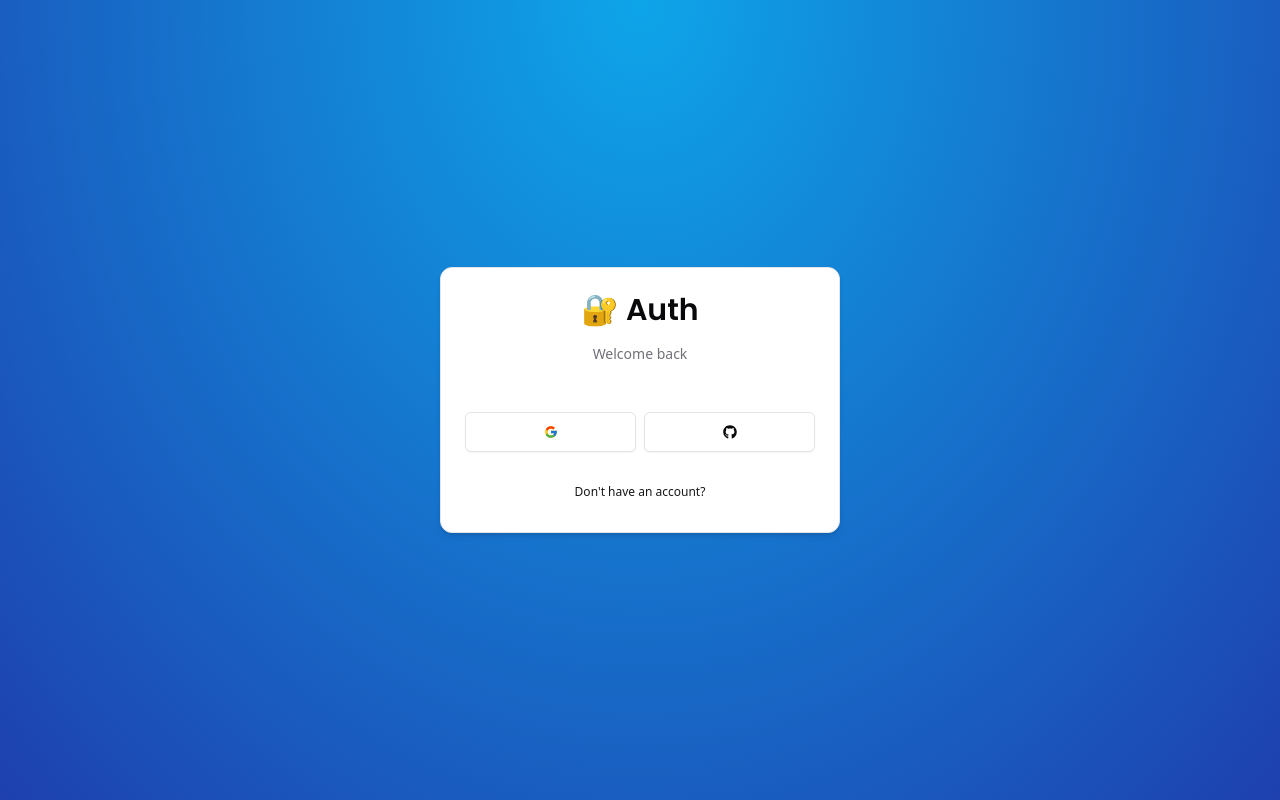
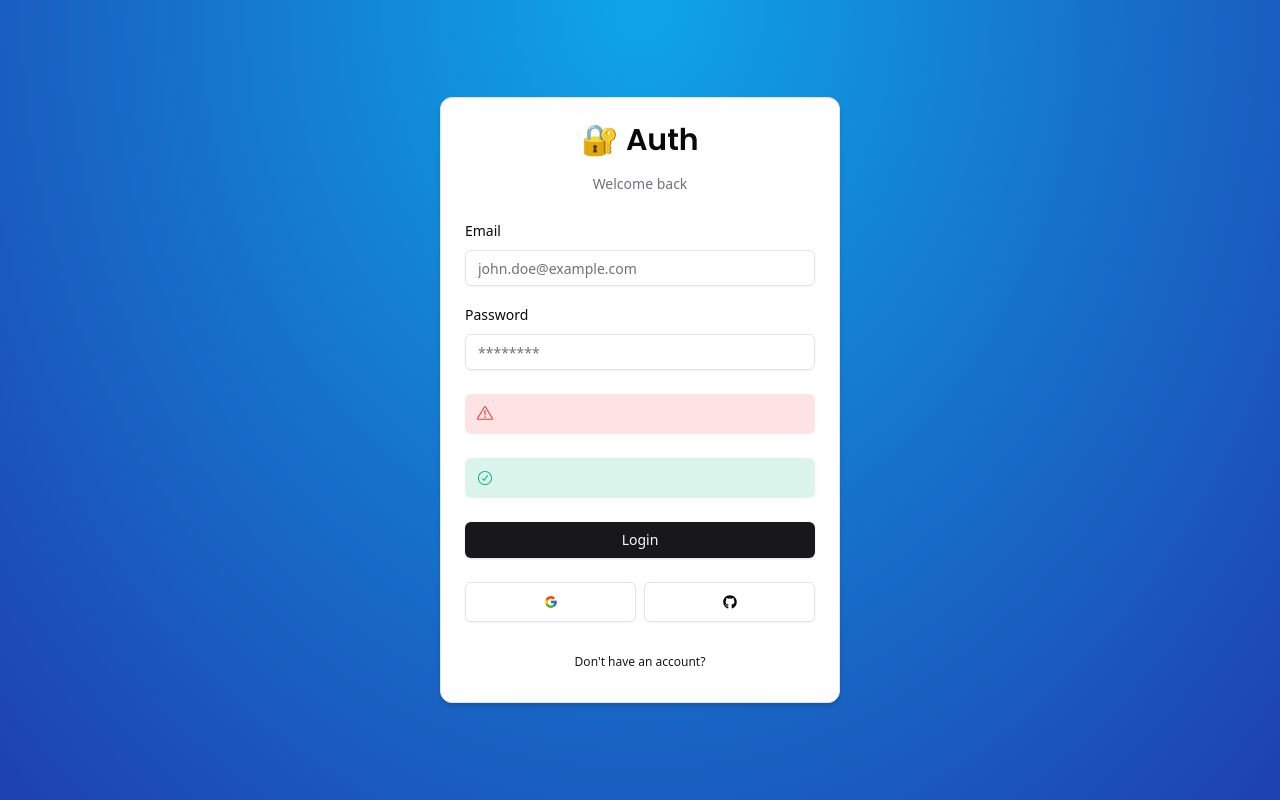
Before and after one commit to sdrpsps/next-auth-app-tutorial, a Next.js app: page /auth/login in a window 1280 px wide. Built offline with nearby package versions, Linux system fonts and the light colour scheme.

Commit message:
login form

```diff
--- a/components/auth/login-form.tsx
+++ b/components/auth/login-form.tsx
@@ -1,11 +1,66 @@
+"use client"
+
 import { CardWrapper } from "./card-wrapper"
+import { useForm } from "react-hook-form"
+import { zodResolver } from "@hookform/resolvers/zod"
+import { Form, FormControl, FormField, FormItem, FormLabel, FormMessage } from '@/components/ui/form'
+import { LoginSchema } from "@/schemas"
+import { z } from "zod"
+import { Input } from "../ui/input"
+import { Button } from "../ui/button"
+import { FormError } from "../form-error"
+import { FormSuccess } from "../form-success"
 
-export  function LoginForm() {
+export function LoginForm() {
+  const form = useForm<z.infer<typeof LoginSchema>>({
+    resolver: zodResolver(LoginSchema),
+    defaultValues: {
+      email: "",
+      password: "",
+    },
+  })
+
+  const onSubmit = (data: z.infer<typeof LoginSchema>) => {
+    console.log(data)
+  }
+
   return (
     <CardWrapper headerLabel="Welcome back" backButtonLabel="Don't have an account?" backButtonHref="/auth/register" showSocial>
-      <form action="">
-
-    </form>
+      <Form {...form}>
+        <form onSubmit={form.handleSubmit(onSubmit)} className="space-y-6">
+          <div className="space-y-4">
+            <FormField
+              control={form.control}
+              name="email"
+              render={({ field }) => (
+                <FormItem>
+                  <FormLabel>Email</FormLabel>
+                  <FormControl>
+                    <Input {...field} placeholder="john.doe@example.com" type="email" />
+                  </FormControl>
+                  <FormMessage />
+                </FormItem>
+              )}
+            />
+            <FormField
+              control={form.control}
+              name="password"
+              render={({ field }) => (
+                <FormItem>
+                  <FormLabel>Password</FormLabel>
+                  <FormControl>
+                    <Input {...field} placeholder="********" type="password" />
+                  </FormControl>
+                  <FormMessage />
+                </FormItem>
+              )}
+            />
+          </div>
+          <FormError message="" />
+          <FormSuccess message="" />
+          <Button type="submit" className="w-full">Login</Button>
+        </form>
+      </Form>
     </CardWrapper>
   )
 }
--- /dev/null
+++ b/components/form-error.tsx
@@ -0,0 +1,14 @@
+import { ExclamationTriangleIcon } from '@radix-ui/react-icons'
+
+interface FormErrorProps {
+  message?: string
+}
+
+export const FormError = ({ message }: FormErrorProps) => {
+  return (
+    <div className="bg-destructive/15 p-3 rounded-md flex items-center gap-x-2 text-sm text-destructive">
+      <ExclamationTriangleIcon className="w-4 h-4" />
+      <p>{message}</p>
+    </div>
+  )
+}
--- /dev/null
+++ b/components/form-success.tsx
@@ -0,0 +1,14 @@
+import { CheckCircledIcon } from '@radix-ui/react-icons'
+
+interface FormSuccessProps {
+  message?: string
+}
+
+export const FormSuccess = ({ message }: FormSuccessProps) => {
+  return (
+    <div className="bg-emerald-500/15 p-3 rounded-md flex items-center gap-x-2 text-sm text-emerald-500">
+      <CheckCircledIcon className="w-4 h-4" />
+      <p>{message}</p>
+    </div>
+  )
+}
--- /dev/null
+++ b/components/ui/form.tsx
@@ -0,0 +1,178 @@
+"use client"
+
+import * as React from "react"
+import * as LabelPrimitive from "@radix-ui/react-label"
+import { Slot } from "@radix-ui/react-slot"
+import {
+  Controller,
+  ControllerProps,
+  FieldPath,
+  FieldValues,
+  FormProvider,
+  useFormContext,
+} from "react-hook-form"
+
+import { cn } from "@/lib/utils"
+import { Label } from "@/components/ui/label"
+
+const Form = FormProvider
+
+type FormFieldContextValue<
+  TFieldValues extends FieldValues = FieldValues,
+  TName extends FieldPath<TFieldValues> = FieldPath<TFieldValues>
+> = {
+  name: TName
+}
+
+const FormFieldContext = React.createContext<FormFieldContextValue>(
+  {} as FormFieldContextValue
+)
+
+const FormField = <
+  TFieldValues extends FieldValues = FieldValues,
+  TName extends FieldPath<TFieldValues> = FieldPath<TFieldValues>
+>({
+  ...props
+}: ControllerProps<TFieldValues, TName>) => {
+  return (
+    <FormFieldContext.Provider value={{ name: props.name }}>
+      <Controller {...props} />
+    </FormFieldContext.Provider>
+  )
+}
+
+const useFormField = () => {
+  const fieldContext = React.useContext(FormFieldContext)
+  const itemContext = React.useContext(FormItemContext)
+  const { getFieldState, formState } = useFormContext()
+
+  const fieldState = getFieldState(fieldContext.name, formState)
+
+  if (!fieldContext) {
+    throw new Error("useFormField should be used within <FormField>")
+  }
+
+  const { id } = itemContext
+
+  return {
+    id,
+    name: fieldContext.name,
+    formItemId: `${id}-form-item`,
+    formDescriptionId: `${id}-form-item-description`,
+    formMessageId: `${id}-form-item-message`,
+    ...fieldState,
+  }
+}
+
+type FormItemContextValue = {
+  id: string
+}
+
+const FormItemContext = React.createContext<FormItemContextValue>(
+  {} as FormItemContextValue
+)
+
+const FormItem = React.forwardRef<
+  HTMLDivElement,
+  React.HTMLAttributes<HTMLDivElement>
+>(({ className, ...props }, ref) => {
+  const id = React.useId()
+
+  return (
+    <FormItemContext.Provider value={{ id }}>
+      <div ref={ref} className={cn("space-y-2", className)} {...props} />
+    </FormItemContext.Provider>
+  )
+})
+FormItem.displayName = "FormItem"
+
+const FormLabel = React.forwardRef<
+  React.ElementRef<typeof LabelPrimitive.Root>,
+  React.ComponentPropsWithoutRef<typeof LabelPrimitive.Root>
+>(({ className, ...props }, ref) => {
+  const { error, formItemId } = useFormField()
+
+  return (
+    <Label
+      ref={ref}
+      className={cn(error && "text-destructive", className)}
+      htmlFor={formItemId}
+      {...props}
+    />
+  )
+})
+FormLabel.displayName = "FormLabel"
+
+const FormControl = React.forwardRef<
+  React.ElementRef<typeof Slot>,
+  React.ComponentPropsWithoutRef<typeof Slot>
+>(({ ...props }, ref) => {
+  const { error, formItemId, formDescriptionId, formMessageId } = useFormField()
+
+  return (
+    <Slot
+      ref={ref}
+      id={formItemId}
+      aria-describedby={
+        !error
+          ? `${formDescriptionId}`
+          : `${formDescriptionId} ${formMessageId}`
+      }
+      aria-invalid={!!error}
+      {...props}
+    />
+  )
+})
+FormControl.displayName = "FormControl"
+
+const FormDescription = React.forwardRef<
+  HTMLParagraphElement,
+  React.HTMLAttributes<HTMLParagraphElement>
+>(({ className, ...props }, ref) => {
+  const { formDescriptionId } = useFormField()
+
+  return (
+    <p
+      ref={ref}
+      id={formDescriptionId}
+      className={cn("text-[0.8rem] text-muted-foreground", className)}
+      {...props}
+    />
+  )
+})
+FormDescription.displayName = "FormDescription"
+
+const FormMessage = React.forwardRef<
+  HTMLParagraphElement,
+  React.HTMLAttributes<HTMLParagraphElement>
+>(({ className, children, ...props }, ref) => {
+  const { error, formMessageId } = useFormField()
+  const body = error ? String(error?.message) : children
+
+  if (!body) {
+    return null
+  }
+
+  return (
+    <p
+      ref={ref}
+      id={formMessageId}
+      className={cn("text-[0.8rem] font-medium text-destructive", className)}
+      {...props}
+    >
+      {body}
+    </p>
+  )
+})
+FormMessage.displayName = "FormMessage"
+
+export {
+  useFormField,
+  Form,
+  FormItem,
+  FormLabel,
+  FormControl,
+  FormDescription,
+  FormMessage,
+  FormField,
+}
--- /dev/null
+++ b/components/ui/input.tsx
@@ -0,0 +1,25 @@
+import * as React from "react"
+
+import { cn } from "@/lib/utils"
+
+export interface InputProps
+  extends React.InputHTMLAttributes<HTMLInputElement> {}
+
+const Input = React.forwardRef<HTMLInputElement, InputProps>(
+  ({ className, type, ...props }, ref) => {
+    return (
+      <input
+        type={type}
+        className={cn(
+          "flex h-9 w-full rounded-md border border-input bg-transparent px-3 py-1 text-sm shadow-sm transition-colors file:border-0 file:bg-transparent file:text-sm file:font-medium file:text-foreground placeholder:text-muted-foreground focus-visible:outline-none focus-visible:ring-1 focus-visible:ring-ring disabled:cursor-not-allowed disabled:opacity-50",
+          className
+        )}
+        ref={ref}
+        {...props}
+      />
+    )
+  }
+)
+Input.displayName = "Input"
+
+export { Input }
--- /dev/null
+++ b/components/ui/label.tsx
@@ -0,0 +1,26 @@
+"use client"
+
+import * as React from "react"
+import * as LabelPrimitive from "@radix-ui/react-label"
+import { cva, type VariantProps } from "class-variance-authority"
+
+import { cn } from "@/lib/utils"
+
+const labelVariants = cva(
+  "text-sm font-medium leading-none peer-disabled:cursor-not-allowed peer-disabled:opacity-70"
+)
+
+const Label = React.forwardRef<
+  React.ElementRef<typeof LabelPrimitive.Root>,
+  React.ComponentPropsWithoutRef<typeof LabelPrimitive.Root> &
+    VariantProps<typeof labelVariants>
+>(({ className, ...props }, ref) => (
+  <LabelPrimitive.Root
+    ref={ref}
+    className={cn(labelVariants(), className)}
+    {...props}
+  />
+))
+Label.displayName = LabelPrimitive.Root.displayName
+
+export { Label }
--- a/package.json
+++ b/package.json
@@ -9,7 +9,9 @@
     "lint": "next lint"
   },
   "dependencies": {
+    "@hookform/resolvers": "^3.9.0",
     "@radix-ui/react-icons": "^1.3.0",
+    "@radix-ui/react-label": "^2.1.0",
     "@radix-ui/react-slot": "^1.1.0",
     "class-variance-authority": "^0.7.0",
     "clsx": "^2.1.1",
@@ -17,9 +19,11 @@
     "next": "14.2.13",
     "react": "^18",
     "react-dom": "^18",
+    "react-hook-form": "^7.53.0",
     "react-icons": "^5.3.0",
     "tailwind-merge": "^2.5.2",
-    "tailwindcss-animate": "^1.0.7"
+    "tailwindcss-animate": "^1.0.7",
+    "zod": "^3.23.8"
   },
   "devDependencies": {
     "@types/node": "^20",
--- /dev/null
+++ b/schemas/index.tsx
@@ -0,0 +1,10 @@
+import { z } from "zod"
+
+export const LoginSchema = z.object({
+  email: z.string().email({
+    message: "Email is required!"
+  }),
+  password: z.string().min(1, {
+    message: "Password is required!"
+  })
+})
```
Also changed, not shown: 1 other file (tests, documents, lock files or other folders).
